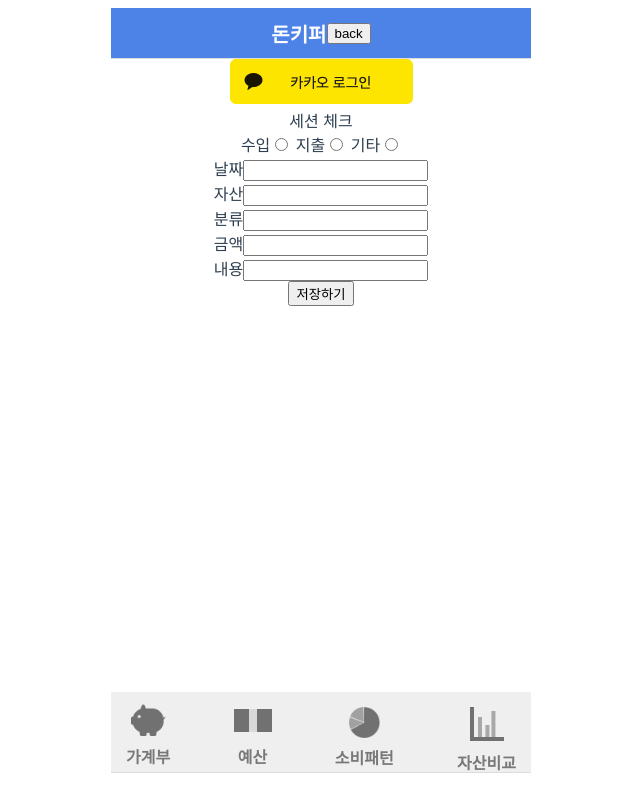
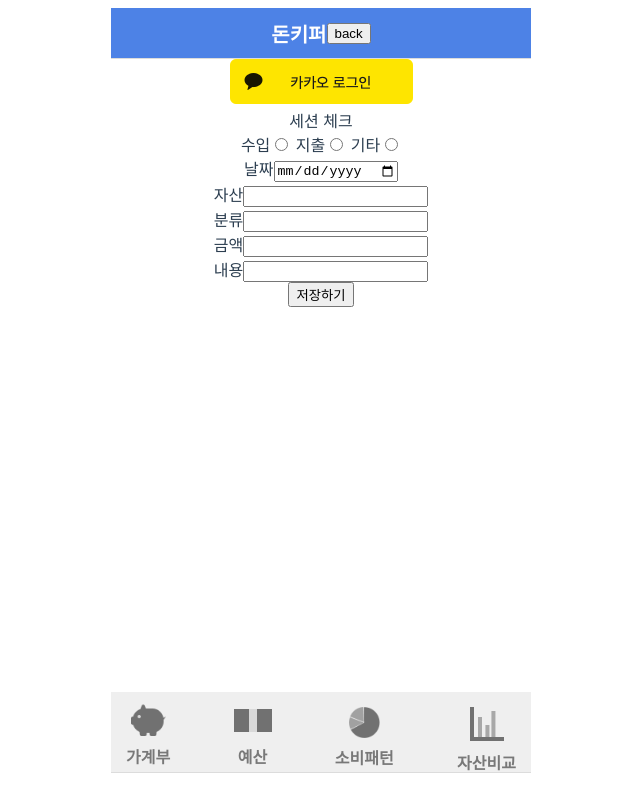
Before and after one commit to ecofriendlyusername/ssafydonkeeper, a Vue app in the folder frontend/: page /book/add in a window 1280 px wide. Shown: the top 812 px of the page, without its empty margins (319-959 px from the left). Built offline with nearby package versions, Linux system fonts and the light colour scheme.

Commit message:
feat:intpuTypeChange

```diff
--- a/frontend/src/views/book/addView.vue
+++ b/frontend/src/views/book/addView.vue
@@ -7,7 +7,7 @@
       기타<input type="radio" name="label" id="기타">
       <br>
 
-      <label for="날짜">날짜</label><input type="text" name="날짜" id=""><br>
+      <label for="날짜">날짜</label><input type="date" name="날짜" id=""><br>
       <label for="자산">자산</label><input type="text" name="자산" id=""><br>
       <label for="분류" v-on:click="isCategory = true">분류</label><input type="text" name="분류" id=""><br>
       <label for="금액">금액</label><input type="text" name="금액" id=""><br>
@@ -15,7 +15,6 @@
 
       <button type="submit">저장하기</button>
     </form>
-    <!-- <v-if></v-if> -->
   </div>
 </template>
 
@@ -23,7 +22,7 @@
 export default {
   data(){
     return {
-      isCategory: false
+      isCategory: false,
     }
   },
 
```
